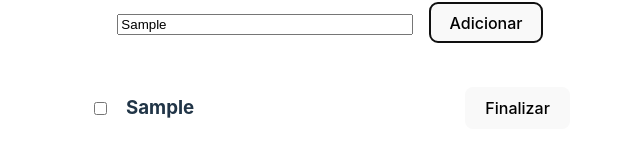
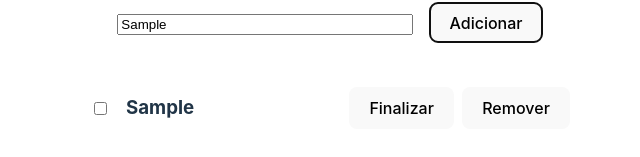
Before and after one commit to AlvaroHCP/M1S09-Lista, a React (Vite) app in the folder to-do-list/: page / in a window 1280 px wide. Both pictures are taken after typing "Sample" into the empty fields and a click on the button "Adicionar". Shown: the part 391-548 px from the top of the page, without its empty margins (310-950 px from the left). Built offline with nearby package versions, Linux system fonts and the light colour scheme.

Commit message:
Feature: Button Remover created.

```diff
--- a/to-do-list/src/components/ListItem/index.jsx
+++ b/to-do-list/src/components/ListItem/index.jsx
@@ -14,6 +14,7 @@ function ListItem(props) {
                     <h3 className={finalizado && "tarefaFinalizada"}>{props.textoTarefa}</h3>
                     <div>
                         <button onClick={() => setFinalizado(!finalizado)}>Finalizar</button>
+                        <button className="btn-remover" onClick={() => props.removerTarefa(props.id)}>Remover</button>
                     </div>
                 </div>
             </section>
```
